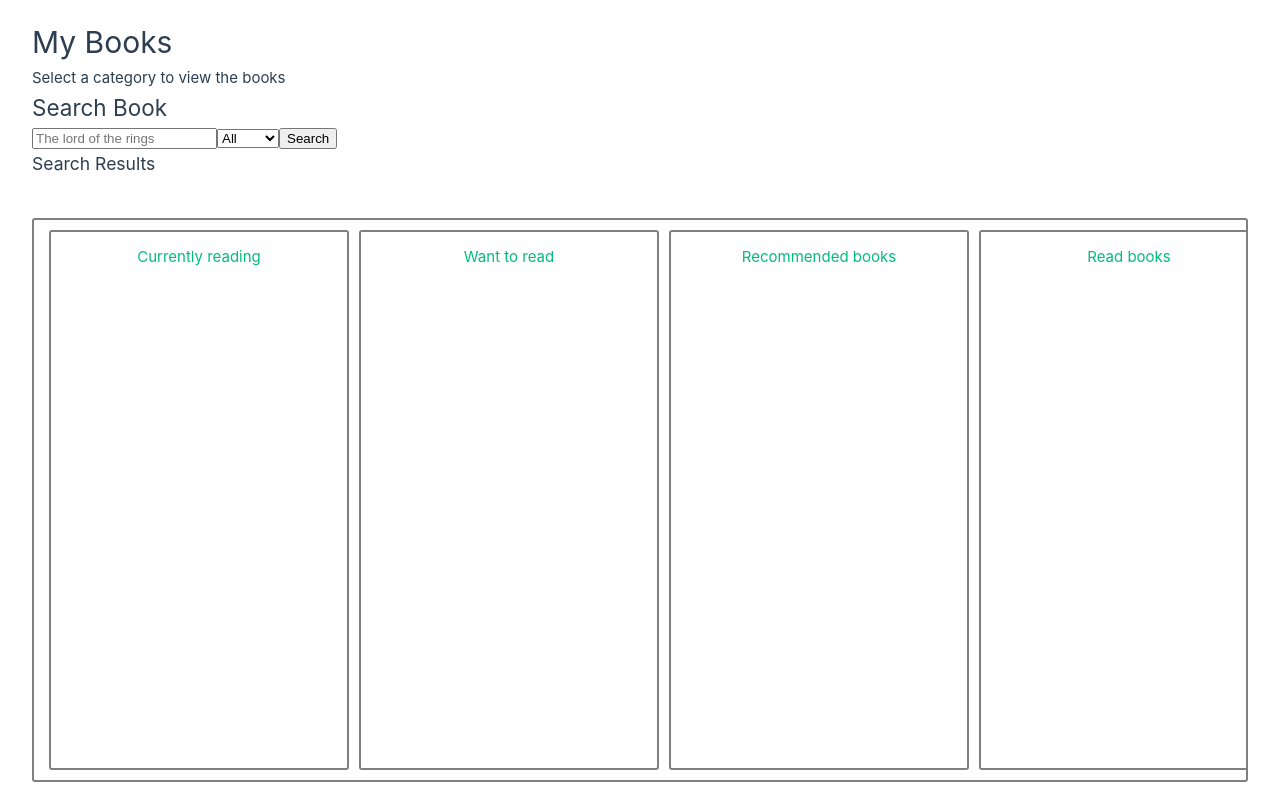
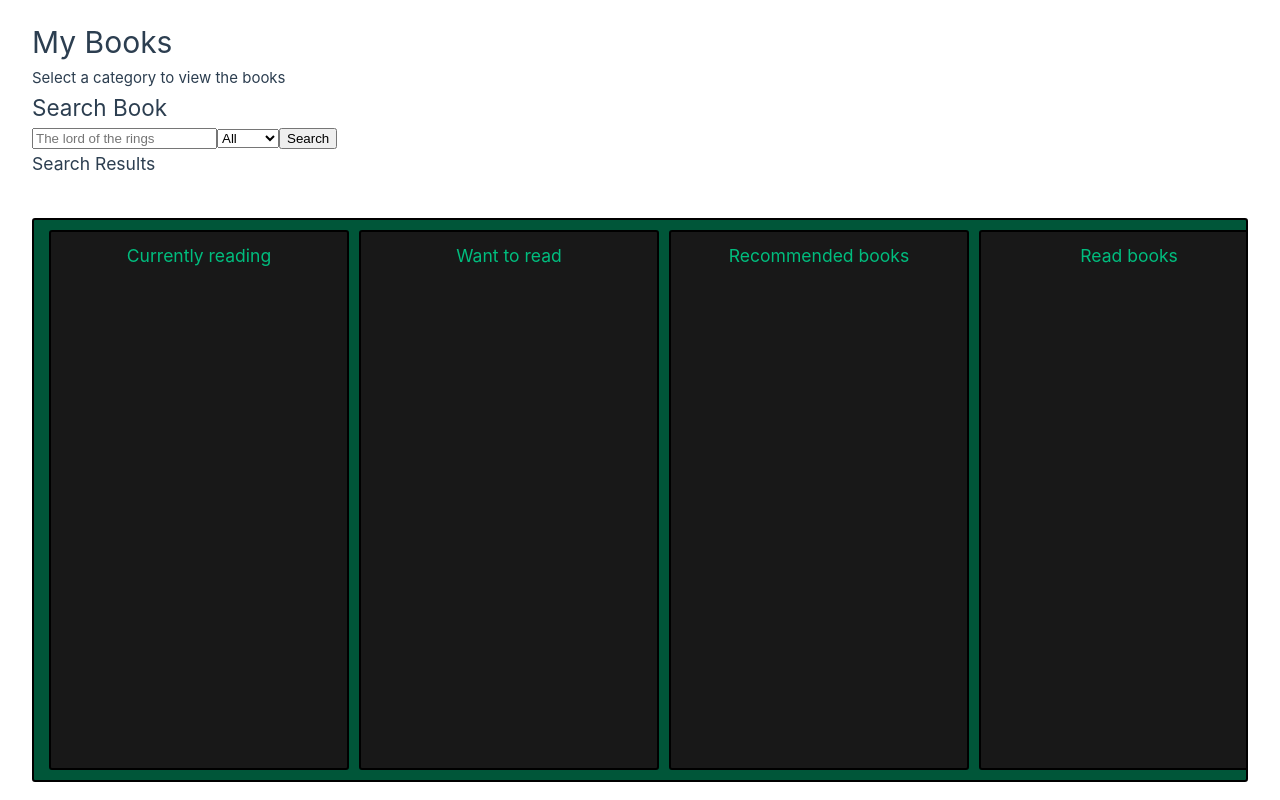
Before and after one commit to IIC3585-2024/vue-group-07, a Vue app in the folder my-books/: page / in a window 1280 px wide. Built offline with nearby package versions, Linux system fonts and the light colour scheme.

Commit message:
feat: new style for board and cardboards

```diff
--- a/my-books/src/components/BoardBookCard.vue
+++ b/my-books/src/components/BoardBookCard.vue
@@ -36,19 +36,21 @@ const deleteBook = () => {
     </div>
 </template>
 
-<style>
+<style scoped>
 .card {
-    border: 1px solid #ccc;
+    border: 1px solid black;
     background-color: hsla(160, 100%, 37%, 1);
     border-radius: 5px;
-    width: 80%;
-    height: 24rem;
+    width: 90%;
+    min-height: 24rem;
     text-align: center;
+    color: #fff;
 }
 
 .cover {
-    /* max height of 260px */
-    max-height: 16rem;
+    width: 100%;
+    height: 16rem;
+    object-fit: cover;
 }
 
 </style>
--- a/my-books/src/components/CategoryBoard.vue
+++ b/my-books/src/components/CategoryBoard.vue
@@ -2,9 +2,11 @@
     <div class="board">
         <div class="row scroll-container">
             <div class="col" v-for="category in categories" :key="category.id">
-                <a @click="moveCategory(category)">
-                    {{ category.name }}
-                </a>
+                <h3>
+                    <a class="col-title" @click="moveCategory(category)">
+                        {{ category.name }}
+                    </a>
+                </h3>
                 <BoardBookCard v-for="book in books[category.id]" :title="book.title" :authors="book.author_name" :cover-i="book.cover_i" :id="book.id"/>
             </div>
         </div>
@@ -14,8 +16,9 @@
 <style>
 
 .board {
-    border: 2px solid gray;
+    border: 2px solid black;
     border-radius: 3px;
+    background-color: rgb(0, 86, 57);
 }
 
 .row {
@@ -27,18 +30,25 @@
 .col {
     display: grid;
     column-gap: 50px;
-    border: 2px solid gray;
+    border: 2px solid black;
     border-radius: 3px;
     padding: 10px;
     margin: 0 5px;
     min-width: 300px;
     text-align: center;
+    align-content: start;
+    justify-items: center;
+    background-color: #181818;
 }
 
 .scroll-container {
     width: 100%;
     overflow-x: auto;
     white-space: nowrap;
+}
+
+.col-title:hover {
+    cursor: pointer;
 }
 </style>
 
```
